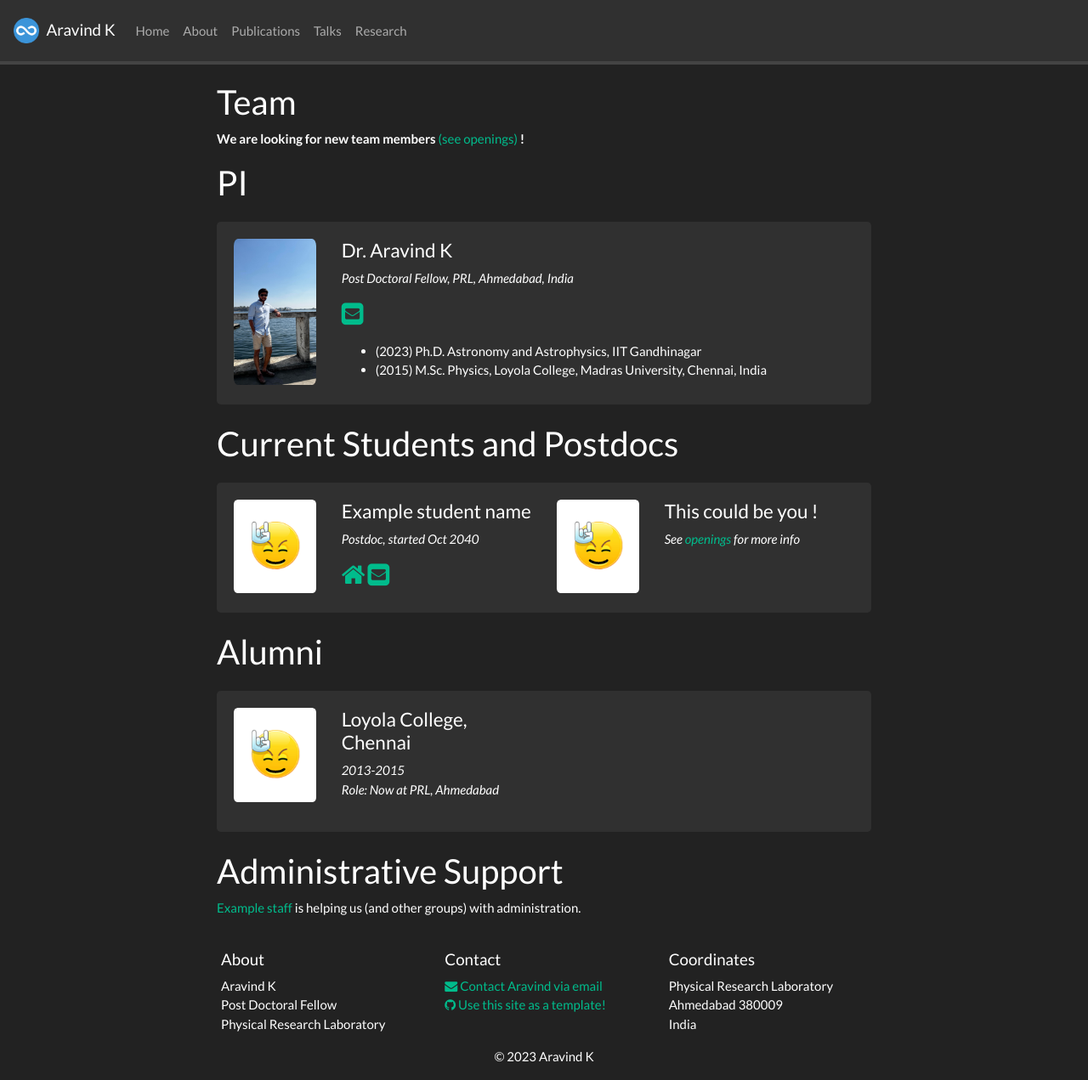
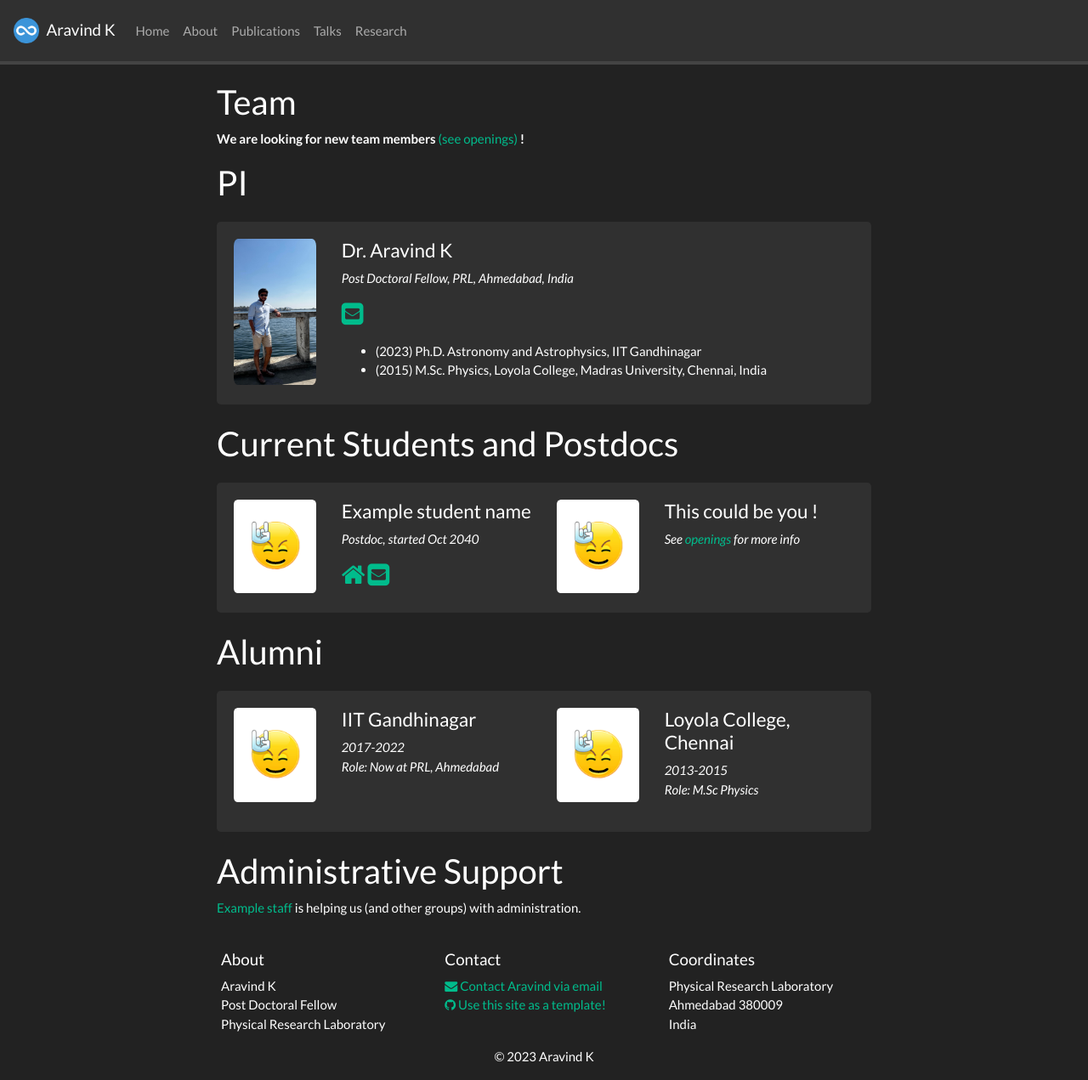
Before and after one commit to DrAravind1192/DrAravind1192.github.io, a Jekyll site: the page built from _pages/team.md, in a window 1280 px wide and 1271 px high. Shown: the whole window at 85% size. Built offline with Jekyll 4.4.1, drawn with Linux system fonts in a browser that asks for light colours; nearby versions of some CDN libraries; a style sheet for code colours, icons or effects is not loaded.

Commit message:
Update alumni.yml

```diff
--- a/_data/alumni.yml
+++ b/_data/alumni.yml
@@ -1,5 +1,11 @@
+- name: IIT Gandhinagar
+  photo: rock.jpg
+  duration: 2017-2022
+  info: Now at PRL, Ahmedabad
+  email: aravind.k@iitgn.co.in
+
 - name: Loyola College, Chennai
   photo: rock.jpg
   duration: 2013-2015
-  info: Now at PRL, Ahmedabad
+  info: M.Sc Physics
   email: aravind139@gmail.com
```
